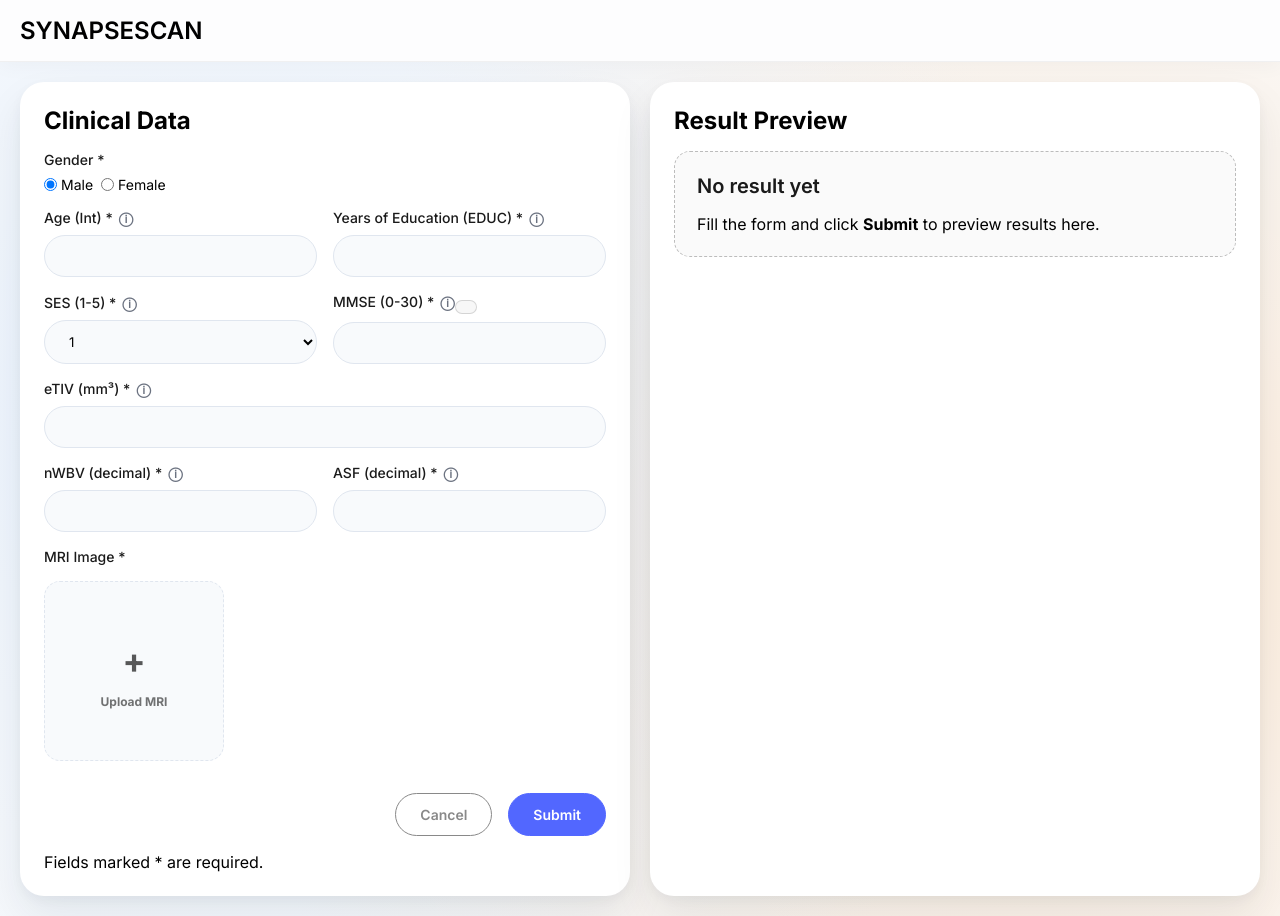
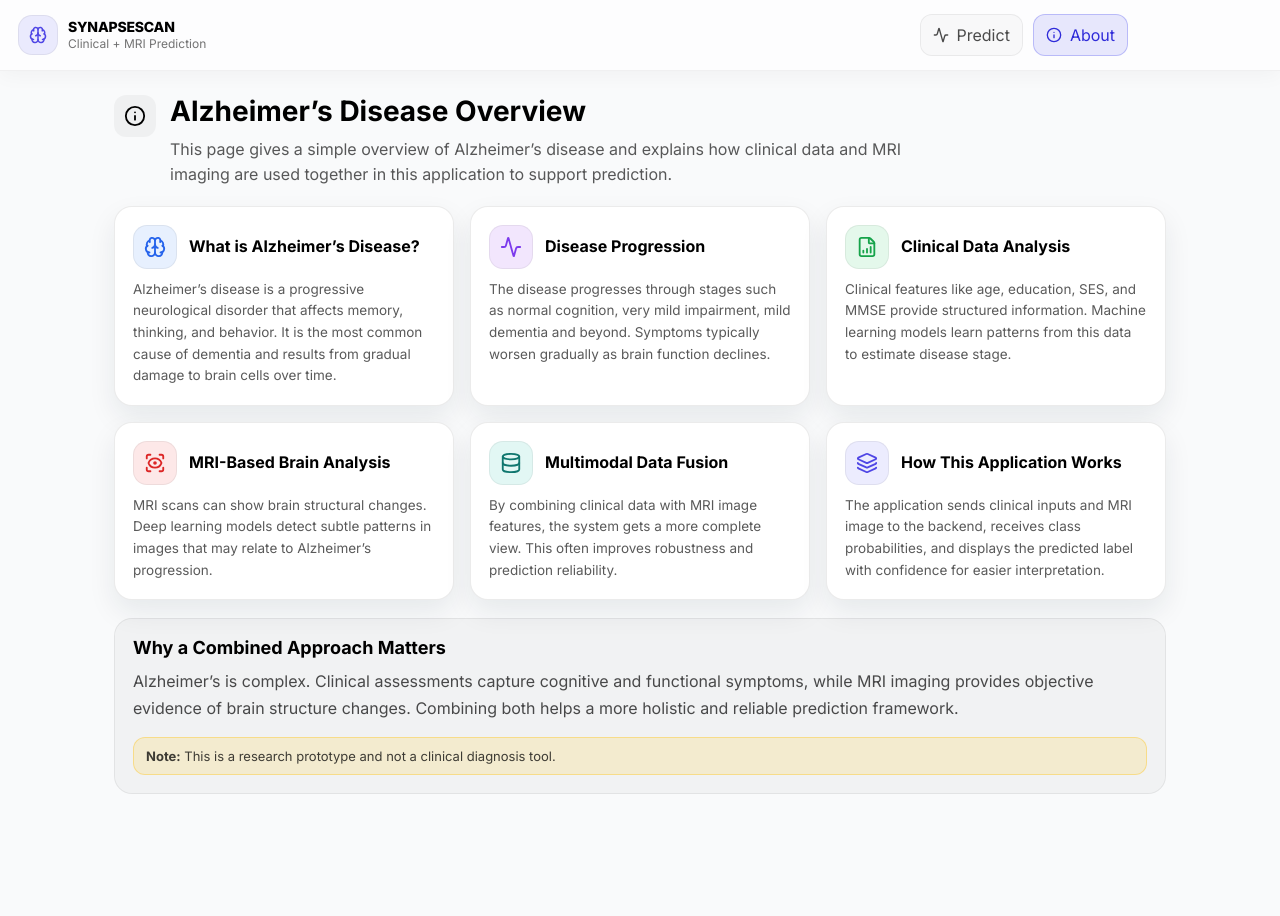
Before and after one commit to jayanisgit/SynapseScan, a React (Create React App) app: page /about in a window 1280 px wide. After the commit the page ends 818 px from the top, so only its background shows below. Built offline with nearby package versions, Linux system fonts and the light colour scheme.

Commit message:
new changes

```diff
--- a/package.json
+++ b/package.json
@@ -7,8 +7,10 @@
     "@testing-library/jest-dom": "^6.9.1",
     "@testing-library/react": "^16.3.1",
     "@testing-library/user-event": "^13.5.0",
+    "lucide-react": "^0.562.0",
     "react": "^19.2.3",
     "react-dom": "^19.2.3",
+    "react-router-dom": "^7.11.0",
     "react-scripts": "5.0.1",
     "web-vitals": "^2.1.4"
   },
--- a/src/App.jsx
+++ b/src/App.jsx
@@ -1,12 +1,24 @@
-import logo from './logo.svg';
-import './App.css';
-import PredictorPage from './pages/PredictorPage/PredictorPage';
+import "./App.css";
+import { BrowserRouter, Routes, Route } from "react-router-dom";
+
+import PredictorPage from "./pages/PredictorPage/PredictorPage";
+import About from "./pages/About/About";
+import TopBar from "./components/TopBar/TopBar";
 
 function App() {
   return (
-    <div className="App">
-      <PredictorPage />
-    </div>
+    <BrowserRouter>
+      <div className="main-wrapper">
+        {/* Top Navigation */}
+        <TopBar />
+
+        {/* Page Content */}
+        <Routes>
+          <Route path="/" element={<PredictorPage />} />
+          <Route path="/about" element={<About />} />
+        </Routes>
+      </div>
+    </BrowserRouter>
   );
 }
 
--- a/src/components/ClinicalForm/ClinicalForm.css
+++ b/src/components/ClinicalForm/ClinicalForm.css
@@ -302,6 +302,10 @@ input[type="radio" i] {
   font-size: 12px;
 }
 
+.miniBtn.is-cal{
+  margin-left: 0.5rem;
+}
+
 .miniBtn:hover{
   background: rgba(0,0,0,0.06);
 }
--- a/src/components/ClinicalForm/ClinicalForm.jsx
+++ b/src/components/ClinicalForm/ClinicalForm.jsx
@@ -219,9 +219,9 @@ export default function ClinicalForm({ onSubmitFinal }) {
             </span>
             <button
               type="button"
-              className="miniBtn"
+              className="miniBtn is-cal"
               onClick={() => setMmseOpen(true)}
-            ></button>
+            >Calculate Score</button>
           </label>
           <input
             type="number"
--- /dev/null
+++ b/src/components/TopBar/TopBar.css
@@ -0,0 +1,89 @@
+.topbar{
+  width: 100%;
+  background: #FDFDFE;
+  box-shadow: 0 4px 20px rgba(0, 0, 0, 0.04);
+  border-bottom: 1px solid rgba(0, 0, 0, 0.05);
+  padding: 14px 18px;
+}
+
+.topbarInner{
+  width: 100%;
+  margin: 0 auto;
+  display: flex;
+  align-items: center;
+  gap: 14px;
+}
+
+.brand{
+  display: flex;
+  align-items: center;
+  gap: 10px;
+  min-width: 240px;
+  width: 100%;
+}
+
+.brandIcon{
+  width: 40px;
+  height: 40px;
+  border-radius: 14px;
+  background: rgba(99,102,241,0.12);
+  color: #4f46e5;
+  display: flex;
+  align-items: center;
+  justify-content: center;
+  border: 1px solid rgba(0,0,0,0.06);
+}
+
+.brandTitle{
+  font-weight: 800;
+  letter-spacing: -0.2px;
+  font-size: 14px;
+  line-height: 1.1;
+  text-transform: uppercase;
+}
+
+.brandSub{
+  font-size: 12px;
+  color: rgba(0,0,0,0.55);
+  margin-top: 2px;
+}
+
+.nav{
+  display: flex;
+  align-items: center;
+  justify-content: flex-end;
+  gap: 10px;
+  flex: 1;
+  width: 100%;
+}
+
+.navLink{
+  display: inline-flex;
+  align-items: center;
+  gap: 8px;
+  padding: 10px 12px;
+  border-radius: 12px;
+  text-decoration: none;
+  color: rgba(0,0,0,0.70);
+  border: 1px solid rgba(0,0,0,0.06);
+  background: rgba(0,0,0,0.02);
+  transition: transform 120ms ease, background 120ms ease, border 120ms ease;
+}
+
+.navLink:hover{
+  transform: translateY(-1px);
+  background: rgba(0,0,0,0.04);
+  border-color: rgba(0,0,0,0.09);
+}
+
+.navLink.active{
+  background: rgba(99,102,241,0.14);
+  border-color: rgba(99,102,241,0.35);
+  color: #2f2bd9;
+}
+
+.rightSlot{
+  min-width: 120px;
+  display: flex;
+  justify-content: flex-end;
+}
--- /dev/null
+++ b/src/components/TopBar/TopBar.jsx
@@ -0,0 +1,45 @@
+import React from "react";
+import { NavLink } from "react-router-dom";
+import { Brain, Info, Activity } from "lucide-react";
+import "./TopBar.css";
+
+export default function TopBar() {
+  return (
+    <header className="topbar">
+      <div className="topbarInner">
+        <div className="brand">
+          <div className="brandIcon">
+            <Brain size={18} />
+          </div>
+          <div className="brandText">
+            <div className="brandTitle">Synapsescan</div>
+            <div className="brandSub">Clinical + MRI Prediction</div>
+          </div>
+        </div>
+
+        <nav className="nav">
+          <NavLink
+            to="/"
+            end
+            className={({ isActive }) => `navLink ${isActive ? "active" : ""}`}
+          >
+            <Activity size={16} />
+            <span>Predict</span>
+          </NavLink>
+
+          <NavLink
+            to="/about"
+            className={({ isActive }) => `navLink ${isActive ? "active" : ""}`}
+          >
+            <Info size={16} />
+            <span>About</span>
+          </NavLink>
+        </nav>
+
+        <div className="rightSlot">
+          {/* Optional: add user/profile later */}
+        </div>
+      </div>
+    </header>
+  );
+}
--- /dev/null
+++ b/src/pages/About/About.css
@@ -0,0 +1,138 @@
+.aboutPage{
+  width: 100%;
+  max-width: 1100px;
+  margin: 0 auto;
+  padding: 24px;
+}
+
+.aboutHeader{
+  display: flex;
+  gap: 14px;
+  align-items: flex-start;
+  margin-bottom: 18px;
+}
+
+.aboutHeaderIcon{
+  width: 42px;
+  height: 42px;
+  border-radius: 12px;
+  background: rgba(0,0,0,0.04);
+  display: flex;
+  align-items: center;
+  justify-content: center;
+  flex: 0 0 auto;
+}
+
+.aboutHeader h1{
+  font-size: 28px;
+  line-height: 1.2;
+  margin: 0 0 8px 0;
+  font-weight: 700;
+}
+
+.aboutHeader p{
+  margin: 0;
+  color: rgba(0,0,0,0.65);
+  line-height: 1.6;
+  max-width: 760px;
+}
+
+.aboutGrid{
+  display: grid;
+  grid-template-columns: repeat(3, minmax(0, 1fr));
+  gap: 16px;
+  margin-top: 18px;
+}
+
+@media (max-width: 980px){
+  .aboutGrid{ grid-template-columns: repeat(2, minmax(0, 1fr)); }
+}
+
+@media (max-width: 620px){
+  .aboutGrid{ grid-template-columns: 1fr; }
+  .aboutPage{ padding: 16px; }
+}
+
+.infoCard{
+  background: #fff;
+  border: 1px solid rgba(0,0,0,0.08);
+  border-radius: 18px;
+  padding: 18px;
+  box-shadow: 0px 12px 28px rgba(15,35,52,0.08);
+  transition: transform 120ms ease, box-shadow 120ms ease;
+}
+
+.infoCard:hover{
+  transform: translateY(-2px);
+  box-shadow: 0px 18px 38px rgba(15,35,52,0.12);
+}
+
+.infoCardTop{
+  display: flex;
+  gap: 12px;
+  align-items: center;
+  margin-bottom: 10px;
+}
+
+.infoCardTop h3{
+  margin: 0;
+  font-size: 16px;
+  line-height: 1.3;
+  font-weight: 700;
+}
+
+.infoCard p{
+  margin: 0;
+  color: rgba(0,0,0,0.65);
+  line-height: 1.6;
+  font-size: 13.5px;
+}
+
+.infoIcon{
+  width: 44px;
+  height: 44px;
+  border-radius: 14px;
+  display: flex;
+  align-items: center;
+  justify-content: center;
+  flex: 0 0 auto;
+  border: 1px solid rgba(0,0,0,0.06);
+  background: rgba(0,0,0,0.04);
+}
+
+.infoIcon--blue{   background: rgba(59,130,246,0.12); color: #2563eb; }
+.infoIcon--purple{ background: rgba(147,51,234,0.12); color: #7c3aed; }
+.infoIcon--green{  background: rgba(34,197,94,0.12);  color: #16a34a; }
+.infoIcon--red{    background: rgba(239,68,68,0.12);  color: #dc2626; }
+.infoIcon--teal{   background: rgba(20,184,166,0.12); color: #0f766e; }
+.infoIcon--indigo{ background: rgba(99,102,241,0.12); color: #4f46e5; }
+
+.aboutBottom{
+  margin-top: 18px;
+  background: rgba(0,0,0,0.03);
+  border: 1px solid rgba(0,0,0,0.06);
+  border-radius: 18px;
+  padding: 18px;
+}
+
+.aboutBottom h2{
+  margin: 0 0 10px 0;
+  font-size: 18px;
+  font-weight: 700;
+}
+
+.aboutBottom p{
+  margin: 0;
+  color: rgba(0,0,0,0.7);
+  line-height: 1.7;
+}
+
+.aboutDisclaimer{
+  margin-top: 14px;
+  padding: 10px 12px;
+  border-radius: 12px;
+  background: rgba(255, 193, 7, 0.15);
+  border: 1px solid rgba(255, 193, 7, 0.35);
+  color: rgba(0,0,0,0.75);
+  font-size: 13px;
+}
--- /dev/null
+++ b/src/pages/About/About.jsx
@@ -0,0 +1,99 @@
+import React from "react";
+import {
+  Brain,
+  Activity,
+  Layers,
+  FileBarChart,
+  ScanEye,
+  Database,
+  Info
+} from "lucide-react";
+import "./About.css";
+
+export default function About() {
+  return (
+    <div className="aboutPage">
+      <div className="aboutHeader">
+        <div className="aboutHeaderIcon">
+          <Info size={22} />
+        </div>
+        <div>
+          <h1>Alzheimer’s Disease Overview</h1>
+          <p>
+            This page gives a simple overview of Alzheimer’s disease and explains how
+            clinical data and MRI imaging are used together in this application to support prediction.
+          </p>
+        </div>
+      </div>
+
+      <div className="aboutGrid">
+        <InfoCard
+          icon={<Brain size={22} />}
+          color="blue"
+          title="What is Alzheimer’s Disease?"
+          text="Alzheimer’s disease is a progressive neurological disorder that affects memory, thinking, and behavior. It is the most common cause of dementia and results from gradual damage to brain cells over time."
+        />
+
+        <InfoCard
+          icon={<Activity size={22} />}
+          color="purple"
+          title="Disease Progression"
+          text="The disease progresses through stages such as normal cognition, very mild impairment, mild dementia and beyond. Symptoms typically worsen gradually as brain function declines."
+        />
+
+        <InfoCard
+          icon={<FileBarChart size={22} />}
+          color="green"
+          title="Clinical Data Analysis"
+          text="Clinical features like age, education, SES, and MMSE provide structured information. Machine learning models learn patterns from this data to estimate disease stage."
+        />
+
+        <InfoCard
+          icon={<ScanEye size={22} />}
+          color="red"
+          title="MRI-Based Brain Analysis"
+          text="MRI scans can show brain structural changes. Deep learning models detect subtle patterns in images that may relate to Alzheimer’s progression."
+        />
+
+        <InfoCard
+          icon={<Database size={22} />}
+          color="teal"
+          title="Multimodal Data Fusion"
+          text="By combining clinical data with MRI image features, the system gets a more complete view. This often improves robustness and prediction reliability."
+        />
+
+        <InfoCard
+          icon={<Layers size={22} />}
+          color="indigo"
+          title="How This Application Works"
+          text="The application sends clinical inputs and MRI image to the backend, receives class probabilities, and displays the predicted label with confidence for easier interpretation."
+        />
+      </div>
+
+      <div className="aboutBottom">
+        <h2>Why a Combined Approach Matters</h2>
+        <p>
+          Alzheimer’s is complex. Clinical assessments capture cognitive and functional symptoms,
+          while MRI imaging provides objective evidence of brain structure changes. Combining both
+          helps a more holistic and reliable prediction framework.
+        </p>
+
+        <div className="aboutDisclaimer">
+          <strong>Note:</strong> This is a research prototype and not a clinical diagnosis tool.
+        </div>
+      </div>
+    </div>
+  );
+}
+
+function InfoCard({ icon, title, text, color = "blue" }) {
+  return (
+    <div className="infoCard">
+      <div className="infoCardTop">
+        <div className={`infoIcon infoIcon--${color}`}>{icon}</div>
+        <h3>{title}</h3>
+      </div>
+      <p>{text}</p>
+    </div>
+  );
+}
--- a/src/pages/PredictorPage/PredictorPage.jsx
+++ b/src/pages/PredictorPage/PredictorPage.jsx
@@ -7,9 +7,7 @@ import ResultPreview from '../../components/ResultPreview/ResultPreview';
 export default function PredictorPage() {
     const [submitted, setSubmitted] = useState(null);
   return (
-    <div className="main-wrapper">
-        <div className="top-bar">SYNAPSESCAN</div>
-        <div className="content-wrapper">
+    <div className="content-wrapper">
             <div className="left-panel">
                 <h2 className="panelTitle">Clinical Data</h2>
                 <ClinicalForm onSubmitFinal={setSubmitted} />
@@ -19,6 +17,8 @@ export default function PredictorPage() {
                 <ResultPreview submitted={submitted} />
             </div>
         </div>
-    </div>
+    // <div className="main-wrapper">
+
+    // </div>
   )
 }
```
Also changed, not shown: 1 other file (tests, documents, lock files or other folders).
